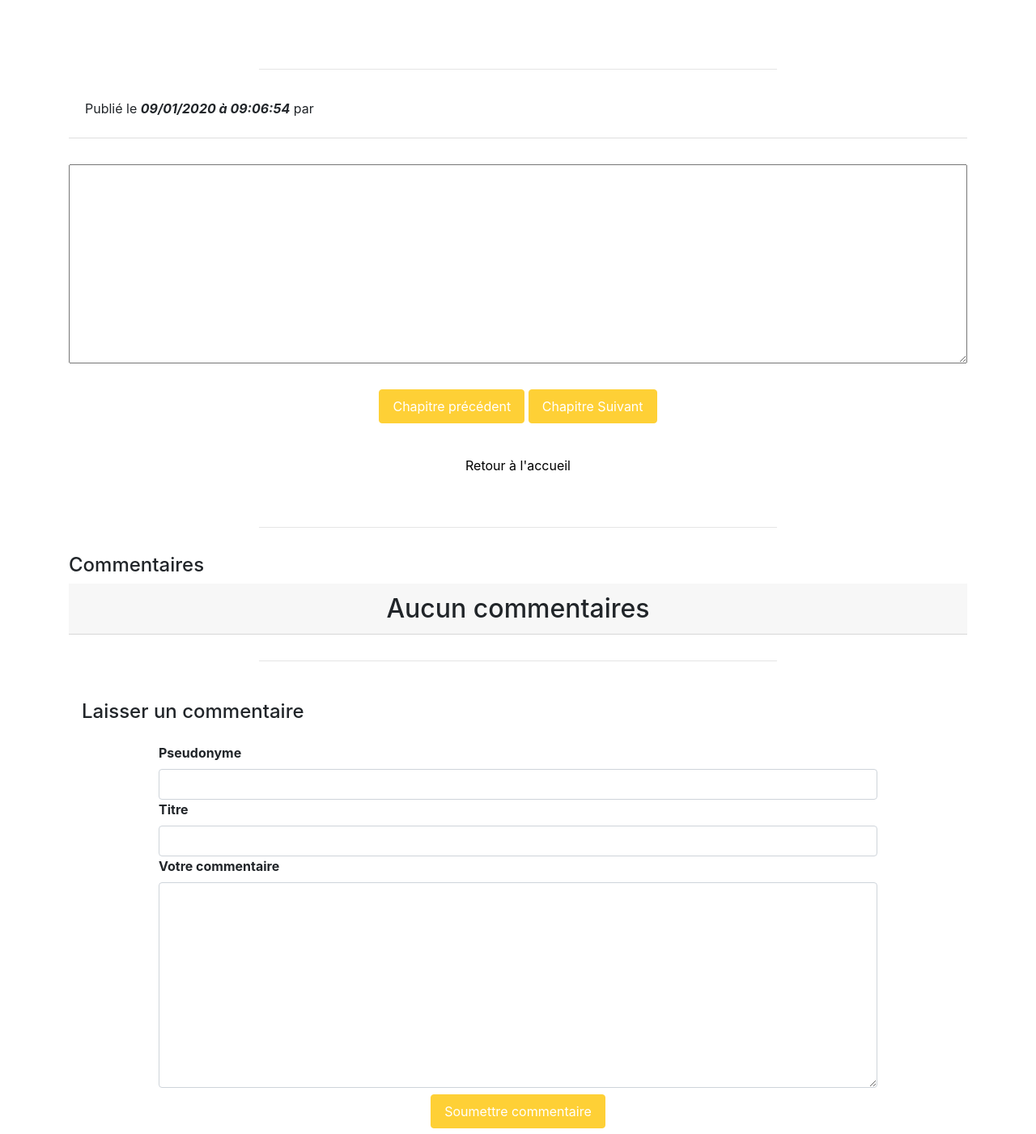
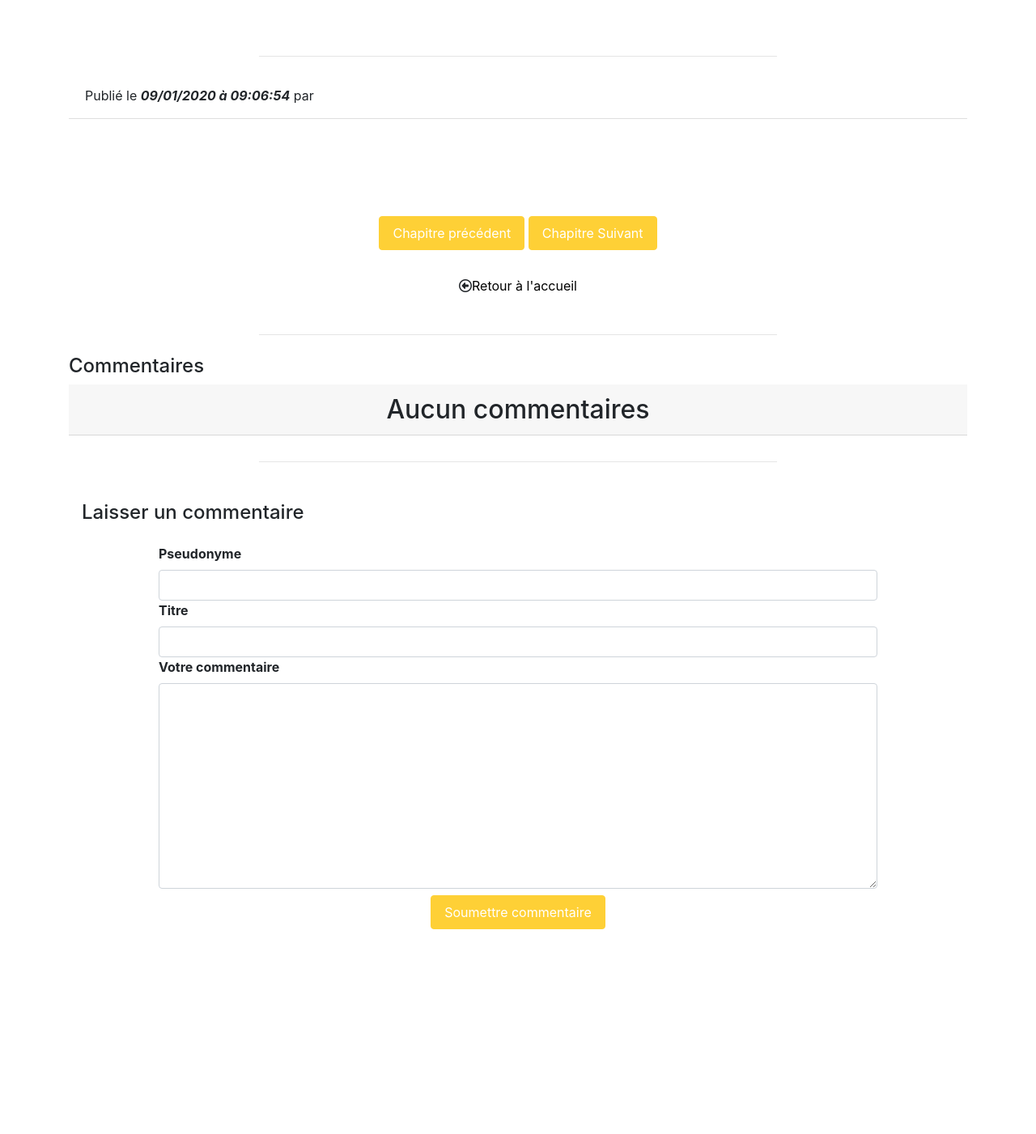
Before and after one commit to GitNico-D/Projet_4, a PHP site: template templates/reading_chapter.html.twig in a window 1280 px wide. Shown: the part 257-1658 px from the top of the page at 81% size. After the commit the page ends 1405 px from the top, so only its background shows below. Run offline with PHP 8.4, Linux system fonts and the light colour scheme; the template is opened without the code that fills it, so the values that code supplies are empty; style sheets or scripts are compiled from the project's sources; some libraries are stand-ins or nearby versions.

Commit message:
Class update

```diff
--- a/templates/reading_chapter.html.twig
+++ b/templates/reading_chapter.html.twig
@@ -3,29 +3,29 @@
 {% block pageTitle %} Chapitre {{ uniqueChapter.id }} | {{ parent() }} {% endblock pageTitle %}
 
 {% block mainHeader %}
-<div class="page-title text-center">
+<div class="page-title text-center mb-4 p-4">
     <div class="container page-title-container">
             {% if uniqueChapter.imgUrl is not null %}
-                <img src={{ uniqueChapter.imgUrl }} alt="" class="page-title-img">
+                <img src={{ uniqueChapter.imgUrl }} alt="" class="w-100 mw-80 m-auto">
             {% endif %}
-        <p class="page-title-text">Chapitre {{ uniqueChapter.id }} :</p>
-        <h1 class="text-lead page-title-h1"><span>{{ uniqueChapter.title}}</span></h1>
+        <p class="page-title-text mt-4 font-italic">Chapitre {{ uniqueChapter.id }} :</p>
+        <h1 class="text-lead w-80 m-auto page-title-h1"><span class="font-italic">{{ uniqueChapter.title}}</span></h1>
     </div>
 </div>
-<hr class="singlePageSeparator">
+<hr class="w-50 m-auto">
 {% endblock %}
 
 {% block main %}
 <section id="publishChapter" class="container">
-        <div class="card my-4 publishChapterSingleCard">
-            <p class="card-header float-right publishChapterSingleCard-header">
+        <div class="card my-4 border-0 bg-white">
+            <p class="card-header float-right bg-white mb-4 pb-3">
             Publié le
                 <span class="font-italic bold">{{ uniqueChapter.createDate | date("m/d/Y \à H:i:s") }}</span>
                 par
                 <span class="font-italic bold">{{ uniqueChapter.author }}</span>
             </p>
-            {# <p id="chapterContent" class="card-body publishChapterSingleCard-body text-center-justify">{{ uniqueChapter.content | raw }}</p> #}
-            <textarea id="chapterContent" name="chapterContent" id="" cols="30" rows="10">{{ uniqueChapter.content | raw }}</textarea>
+            <p id="chapterContent" class="card-body publishChapterSingleCard-body text-center-justify py-4">{{ uniqueChapter.content | raw }}</p>
+            {# <textarea id="chapterContent" name="chapterContent" id="" cols="30" rows="25">{{ uniqueChapter.content | raw }}</textarea> #}
         </div>
         <div class="text-center">
             {% if chapterNumber <= 1 and chapterNumber is defined %}
@@ -36,33 +36,33 @@
             {% endif %}
         </div>
         {% if isAdmin %}
-            <div class="singlePage-return text-center">
-                <i class="far fa-arrow-alt-circle-left"></i><a href="/adminView" class=" my-2">Retour à la page d'administration</a>
+            <div class="singlePage-return text-center p-4">
+                <i class="far fa-arrow-alt-circle-left"></i><a href="/adminView" class="my-2">Retour à la page d'administration</a>
             </div>
         {% else %}
-            <div class="singlePage-return text-center">
+            <div class="singlePage-return text-center p-4">
                 <i class="far fa-arrow-alt-circle-left"></i><a href="/" class="my-2">Retour à l'accueil</a>
             </div>
         {% endif %}
     </div>
 </section>
-<hr class="commentSeparator">
+<hr class="w-50 my-4">
 <section id="comment" class="container">
     <h4 class="text-left">{{ totalComments }} Commentaires</h4>
         {% for comment in commentList %}
             <div class="container text-center">
-                <div class="my-4 commentCard">
-                    <p class="text-left card-header commentCard-header">
+                <div class="my-4">
+                    <p class="text-left card-header p-0 bg-white">
                         <span class="font-italic bold">{{ comment.author }}</span>
                         posté le <span class="font-italic">{{ comment.createdDate | date("m/d/Y \à H:i:s") }}</span>
                         <!-- <span class="float-right">totalReports = {{ totalReports }}</span> -->
                     </p>
-                    <p class="card-body text-left commentCard-content">
+                    <p class="card-body text-left m-0 pt-2 pl-4">
                         {{ comment.content }}
                     </p>
-                    <div class="reporting-comment text-left">
+                    <div class="reporting-comment text-left pt-2 pl-4">
                         <a href="/reportComment/{{ uniqueChapter.id }}/{{ comment.id }}"
-                            class="reporting-link">Signaler<i class="fa fa-thumbs-down reporting-icon"></i></a>
+                            class="reporting-link">Signaler<i class="fa fa-thumbs-down reporting-icon ml-3"></i></a>
                     </div>
                 </div>
             </div>
@@ -75,7 +75,7 @@
 <hr class="commentSeparator">
 <section class="container">
     <div class=" my-4">
-    <h4 class="leaveComment-title">Laisser un commentaire</h4>
+    <h4 class="p-3">Laisser un commentaire</h4>
         <form action="/createComment/{{ uniqueChapter.id }}" method="post" class="leaveComment-form">
             <div class="form-group">
                 <label for="commentAuthor" class="bold" >Pseudonyme</label>
@@ -85,22 +85,10 @@
                 <label for="commentContent" class="bold">Votre commentaire</label>
                 <textarea type="text" class="form-control" id="commentContent" name="commentContent" rows="10"></textarea>
                 <div class="commentButton text-center">
-
                     <button type="submit" name="submit" class="btn leaveComment-btn my-2">Soumettre commentaire</button>
                 </div>
             </div>
         </form>
     </div>
 </section>
-{% block javascript %}
-    <script type="text/javascript" src="https://cdn.tiny.cloud/1/30ylg3bct9jzspprpjk9935w46n7uhbtcjb87l6c4g8zbw72/tinymce/5/tinymce.min.js" referrerpolicy="origin"></script>
-    <script type="text/javascript">
-        tinymce.init({
-            selector: '#chapterContent',
-            height: 1000,
-                toolbar: '',
-                menubar: '',
-            });
-        </script>
-    {% endblock javascript %}
 {% endblock main %}
```
